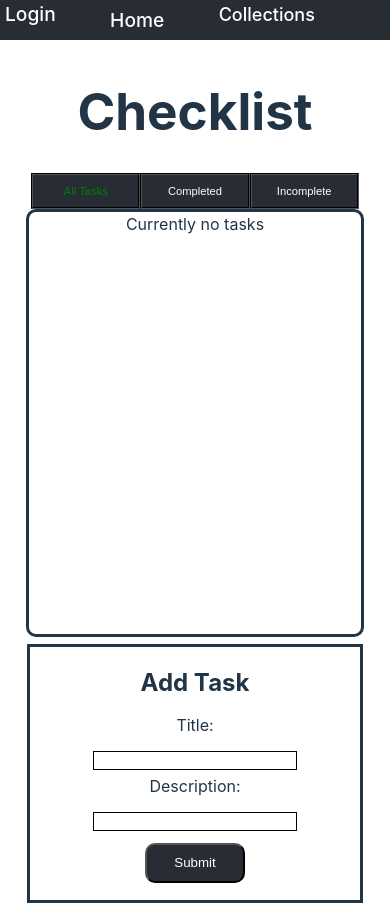
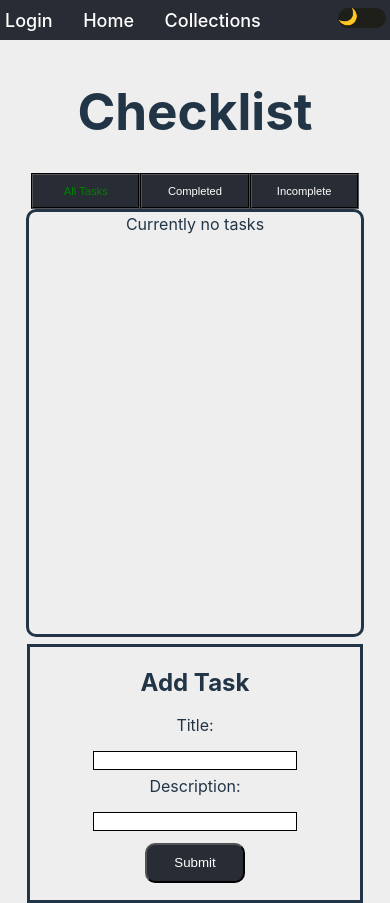
Before and after one commit to JesusMunoz01/TaskPlanner, a React (Vite) app in the folder client/: page / in a window 390 px wide. Built offline with nearby package versions, Linux system fonts and the light colour scheme.

Commit message:
added a dark/light mode toggle and a mock api route

```diff
--- a/client/src/components/navbar.jsx
+++ b/client/src/components/navbar.jsx
@@ -1,5 +1,6 @@
+import '../css/App.css';
 import { Link } from 'react-router-dom';
-import { useCookies } from 'react-cookie'
+import { useCookies } from 'react-cookie';
 
 export const Navbar = ({loginStatus}) => {
     const [cookies, setCookies] = useCookies(["access_token"]);
@@ -20,12 +21,28 @@ export const Navbar = ({loginStatus}) => {
         };
     }
 
-    return <div>
+    const changeTheme = () => {
+        const currentTheme = document.getElementsByClassName('App')[0];
+        if(currentTheme.className == "App")
+            currentTheme.className = "App white";
+        else
+            currentTheme.className = "App";
+
+        console.log(currentTheme)
+    }
+
+    return <div className="navActions">
         <div className="links" id="links">
             <li aria-label='loginLink'>{!cookies.access_token ? (<Link id="Login" onClick={(e) => changeActive(e.target.innerText)} to={"/login"}>
                 <span>Login</span></Link>) : <button onClick={logout}>Logout</button>}</li>
             <li ><Link id="Home" className="navbar active" onClick={(e) => changeActive(e.target.innerText)} to={"/"}><span>Home</span></Link></li>
             <li><Link id="Collections" onClick={(e) => changeActive(e.target.innerText)} to={"/collections"}><span id='collectionLink'>Collections</span></Link></li>
         </div>
+        <div className='modeToggle'>
+            <label class="switch">
+                <input type="checkbox" onClick={changeTheme}/>
+                <span class="slider"></span>
+            </label>
+        </div>
     </div>
 }
--- a/client/src/css/App.css
+++ b/client/src/css/App.css
@@ -4,6 +4,16 @@
     flex-direction: column;
     gap: 10px;
     height: 100vh;
+  }
+
+  .App.white{
+    display: flex;
+    text-align: center;
+    flex-direction: column;
+    gap: 10px;
+    height: 100vh;
+    color: #1e1f19;
+    background-color: rgb(238, 238, 238);
   }
 
   #collectionLink{
@@ -32,6 +42,66 @@
 
   .navbar.active{
     color: green;
+  }
+
+
+  .navActions{
+    display: flex;
+    height: 100%;
+    flex-direction: column;
+    width: 100%;
+    justify-content: space-between;
+  }
+
+  .modeToggle{
+    display: flex;
+    justify-content: center;
+    margin-bottom: 5px;
+  }
+
+  .switch {
+    position: relative;
+    display: flex;
+    width: 76px;
+    height: 32px;
+  }
+
+  .switch input {
+    opacity: 0;
+    width: 0;
+    height: 0;
+  }
+
+  .slider {
+    position: absolute;
+    cursor: pointer;
+    top: 0;
+    left: 0;
+    right: 0;
+    bottom: 0;
+    background-color: #1e1f19;
+    transition: .4s;
+    border-radius: 32px;
+  }
+
+  .slider:before {
+    position: absolute;
+    content: "🌙";
+    font-size: larger;
+    left: 0px;
+    bottom: 4px;
+    transition: .4s;
+  }
+
+  input:checked + .slider {
+    background-color: white;
+  }
+
+  input:checked + .slider:before {
+    position: absolute;
+    transform: translateX(48px);
+    content: "🔅";
+    bottom: 2px;
   }
 
   .links {
@@ -386,11 +456,43 @@
     color: green;
   }
 
+  .navActions{
+    flex-direction: row;
+    align-items: center;
+  }
+
+  .switch {
+    display: flex;
+    width: 48px;
+    height: 20px;
+    margin-right: 4px;
+  }
+
+  .slider {
+    cursor: pointer;
+    background-color: #1e1f19;
+    transition: .4s;
+  }
+
+  .slider:before {
+    font-size: medium;
+    left: 0px;
+    bottom: 0px;
+    transition: .4s;
+  }
+
+  input:checked + .slider:before {
+    transform: translateX(26px);
+    top: -2px;
+  }
+
   .links {
     display: flex;
-    width: 20%;
+    width: 5%;
     justify-content: flex-start;
     list-style: none;
+    align-items: center;
+    font-size: large;
   }
 
   #collectionLink{
--- a/client/src/css/index.css
+++ b/client/src/css/index.css
@@ -53,7 +53,7 @@ button:focus-visible {
 @media (prefers-color-scheme: light) {
   :root {
     color: #213547;
-    background-color: #ffffff;
+    background-color: rgb(238, 238, 238);
   }
   a:hover {
     color: #747bff;
```
Also changed, not shown: client/src/mocks/handlers.js (+11 -0 lines).
